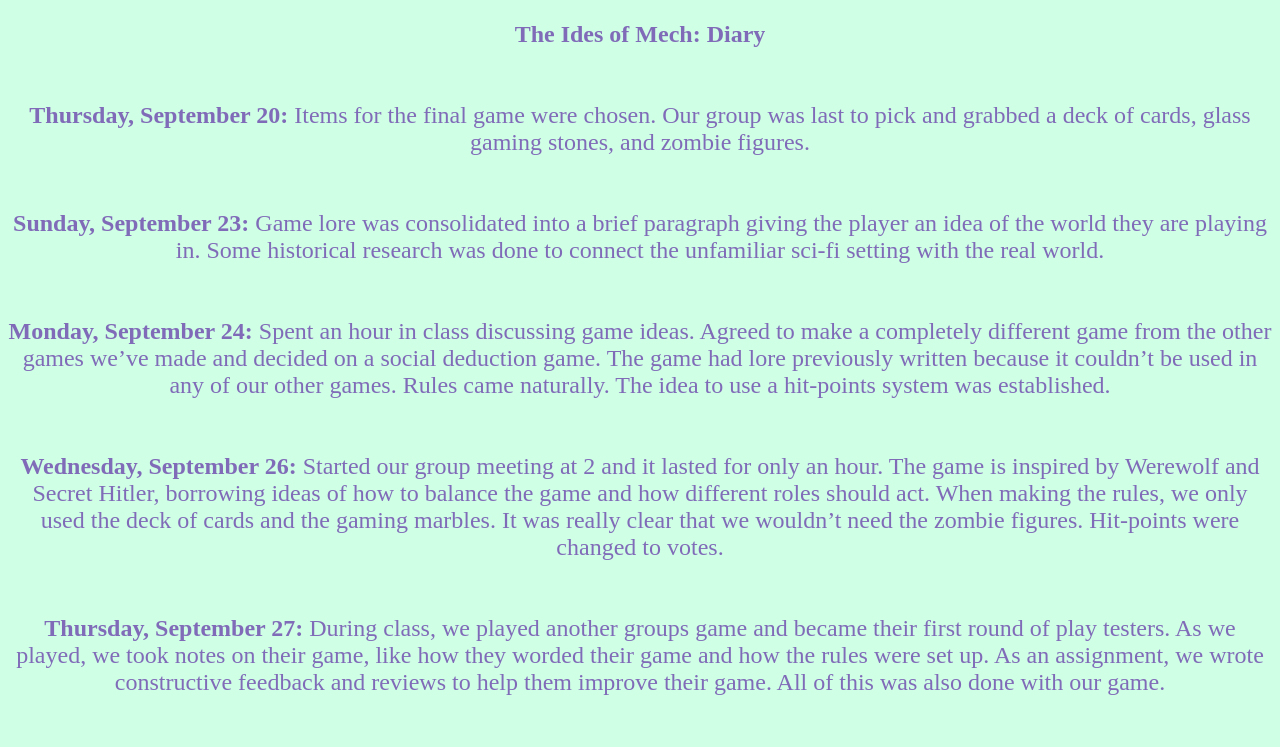
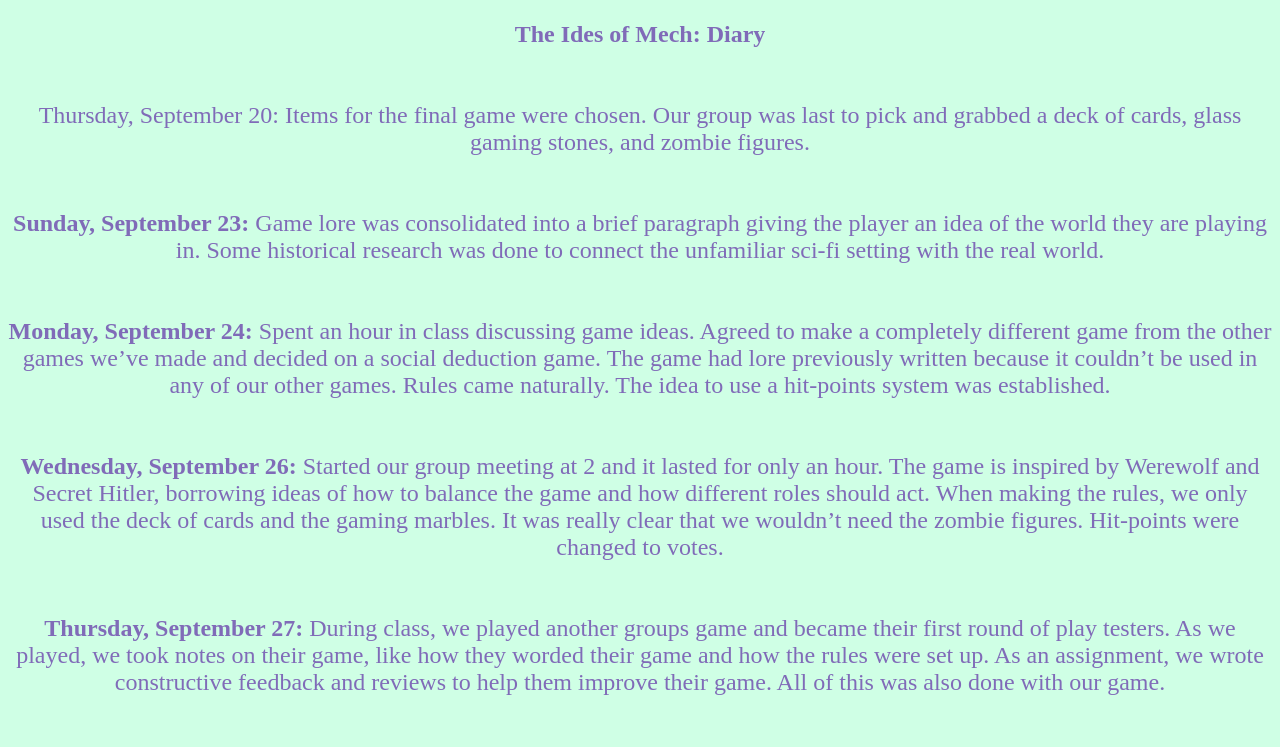
Before and after one commit to himiller123456789/idesofmech, a plain HTML site: page imgddiary.html in a window 1280 px wide. Shown: the part 48-795 px from the top of the page. Drawn offline with Linux system fonts and the light colour scheme.

Commit message:
Update imgddiary.html

```diff
--- a/imgddiary.html
+++ b/imgddiary.html
@@ -10,7 +10,7 @@
 
 <br><br><br>
 
-<b>Thursday, September 20:</b> Items for the final game were chosen. Our group was last to pick and grabbed a deck of cards, glass gaming stones, and zombie figures.
+Thursday, September 20: Items for the final game were chosen. Our group was last to pick and grabbed a deck of cards, glass gaming stones, and zombie figures.
 
 <br><br><br>
 
```
